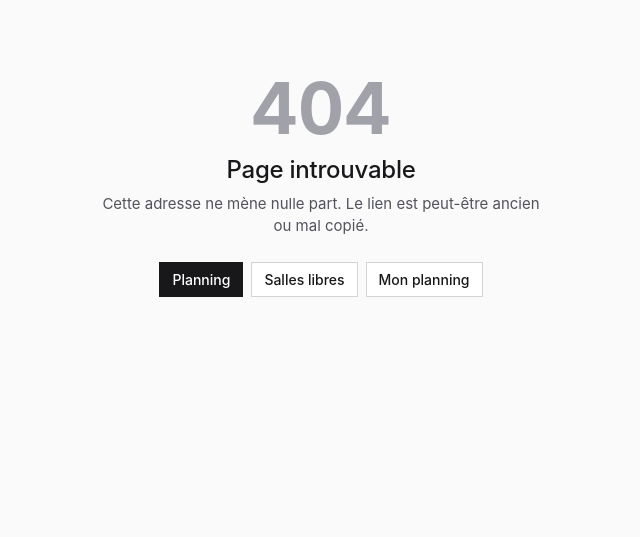
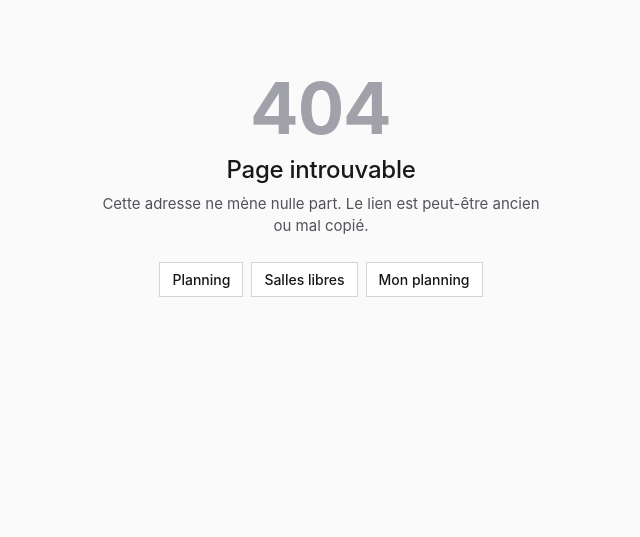
Before and after one commit to fernand01-hu/epikairos, a Python web app: template templates/404.html in a window 1280 px wide. Shown: the part 51-588 px from the top of the page, without its empty margins (319-959 px from the left). Run offline with Jinja, Linux system fonts and the light colour scheme; the template is opened without the code that fills it: most values are stand-ins (such as "Sample title", 1, 10 or a date in 2020).

Commit message:
fix(404): same style for the three buttons
Co-Authored-By: Claude Opus 5.5 <noreply@anthropic.com>

```diff
--- a/templates/404.html
+++ b/templates/404.html
@@ -8,7 +8,7 @@
     <h1 class="h4 mb-2">{{ _("Page introuvable") }}</h1>
     <p class="text-muted mb-4">{{ _("Cette adresse ne mène nulle part. Le lien est peut-être ancien ou mal copié.") }}</p>
     <div class="d-flex gap-2 justify-content-center flex-wrap">
-        <a href="/planning" class="btn btn-primary">{{ _("Planning") }}</a>
+        <a href="/planning" class="btn btn-outline-secondary">{{ _("Planning") }}</a>
         <a href="/rooms" class="btn btn-outline-secondary">{{ _("Salles libres") }}</a>
         <a href="/personal" class="btn btn-outline-secondary">{{ _("Mon planning") }}</a>
     </div>
```
